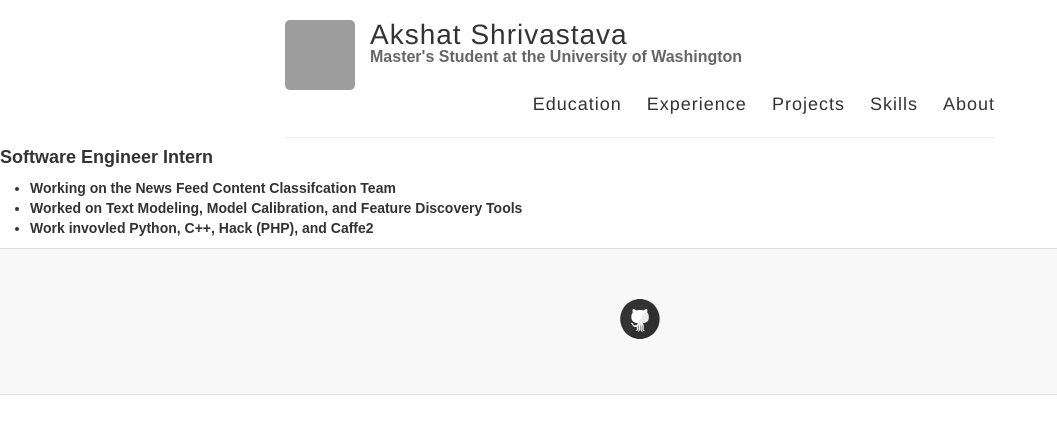
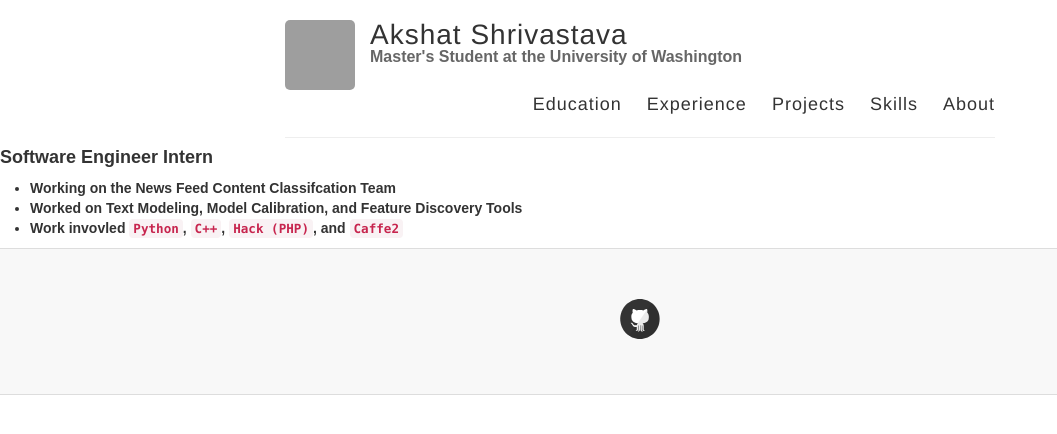
Before and after one commit to AkshatSh/akshatsh.github.io, a Jekyll site: the page built from _posts/2018-6-21-exp.markdown, in a window 1280 px wide, cut to the strip 0-434 px from the top of the page. Shown: the whole strip, without its empty margins (0-1057 px from the left). Built offline with Jekyll 4.4.1, drawn with Linux system fonts in a browser that asks for light colours; nearby versions of some CDN libraries; grey boxes are pictures that could not be loaded.

Commit message:
Added code highlighting to Facebook Work Experience

```diff
--- a/_posts/2018-6-21-exp.markdown
+++ b/_posts/2018-6-21-exp.markdown
@@ -10,4 +10,4 @@ description: |
 
 * Working on the News Feed Content Classifcation Team
 * Worked on Text Modeling, Model Calibration, and Feature Discovery Tools
-* Work invovled Python, C++, Hack (PHP), and Caffe2
+* Work invovled `Python`, `C++`, `Hack (PHP)`, and `Caffe2`
```
